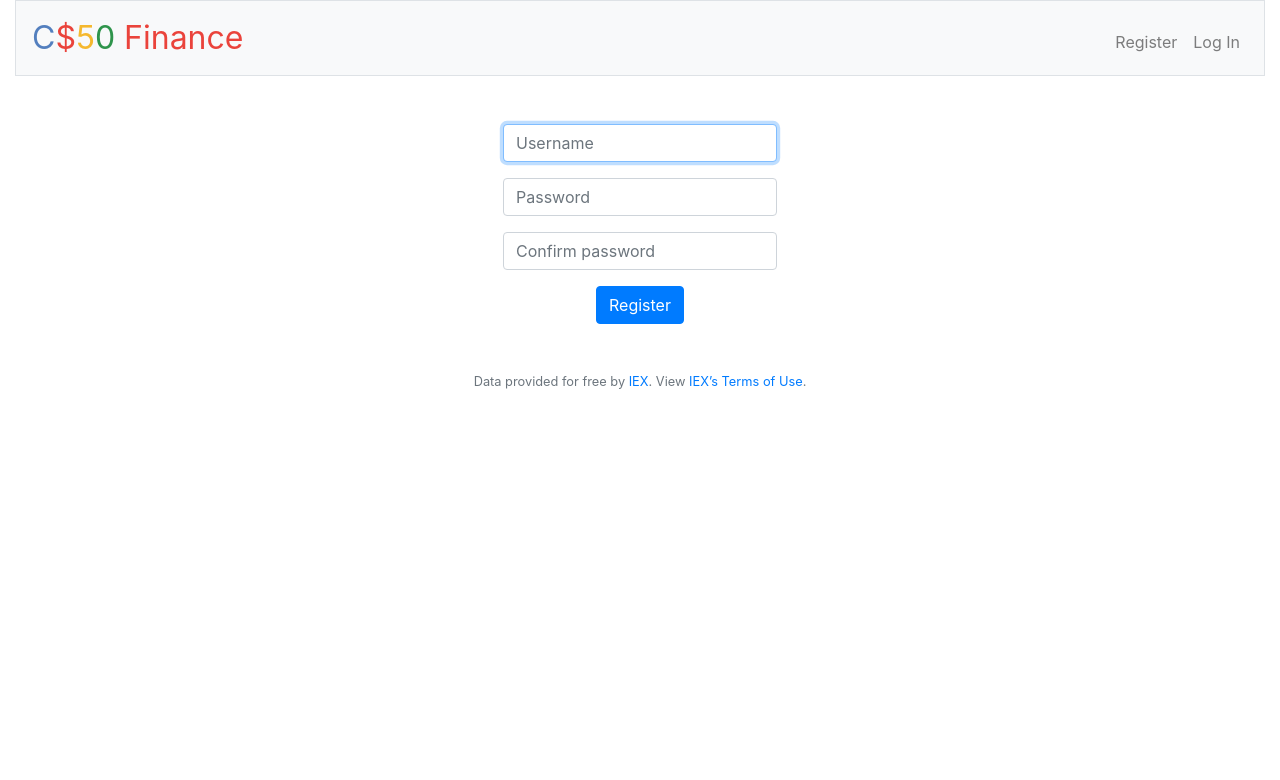
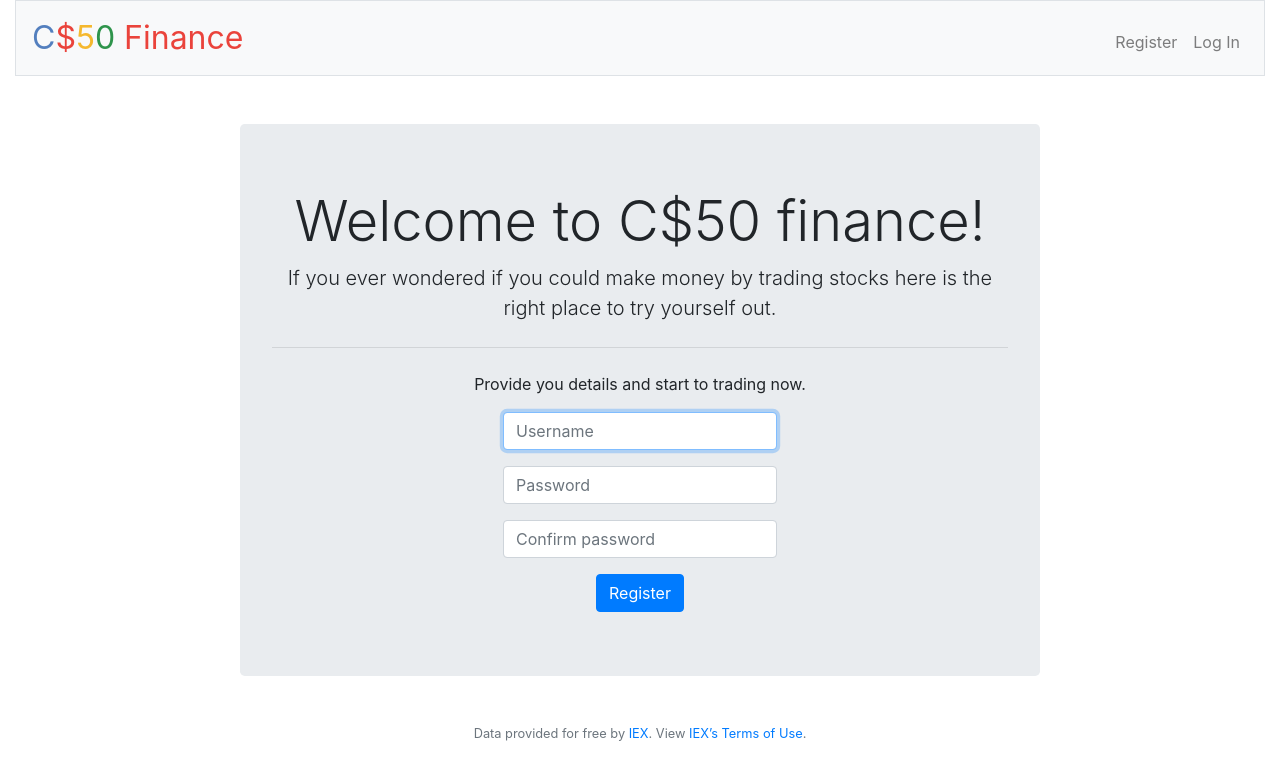
Before and after one commit to mgxmajewski/cs50_finance, a Flask app: page /register in a window 1280 px wide. Shown: the top 780 px of the page. Run offline with Flask 2, Linux system fonts and the light colour scheme.

Commit message:
Add jumbotron to improve UX.

```diff
--- a/static/suggestions.js
+++ b/static/suggestions.js
@@ -1,7 +1,7 @@
 // const host = `https://finance-nccixsmlaa-lm.a.run.app`
 // const host = `http://34.116.183.147:5000`
-// const host = `http://localhost:5000`
-const host = `https://cs50finance.agilecat.io`
+const host = `http://localhost:5000`
+// const host = `https://cs50finance.agilecat.io`
 const suggestionsEndpoint = (phrase) => `${host}/suggestions?phrase=${phrase.toUpperCase()}`
 const inputDiv = document.getElementById("myInput")
 const requestStockForm = document.getElementById("stock form")
--- a/templates/register.html
+++ b/templates/register.html
@@ -5,6 +5,15 @@
 {% endblock %}
 
 {% block main %}
+    <div class="jumbotron">
+        <h1 class="display-4">Welcome to C$50 finance!</h1>
+        <p class="lead">
+            If you ever wondered if you could make money by trading stocks here is the right place to try yourself out.
+        </p>
+        <hr class="my-4">
+        <p>
+            Provide you details and start to trading now.
+        </p>
     <form action="/register" method="post">
         <div class="mb-3">
             <input autocomplete="off" autofocus class="form-control mx-auto w-auto" name="username"
@@ -26,4 +35,5 @@
         </div>
         <button class="btn btn-primary" type="submit">Register</button>
     </form>
+    </div>
 {% endblock %}
```
Also changed, not shown: templates/login.html (+9 -0 lines).
